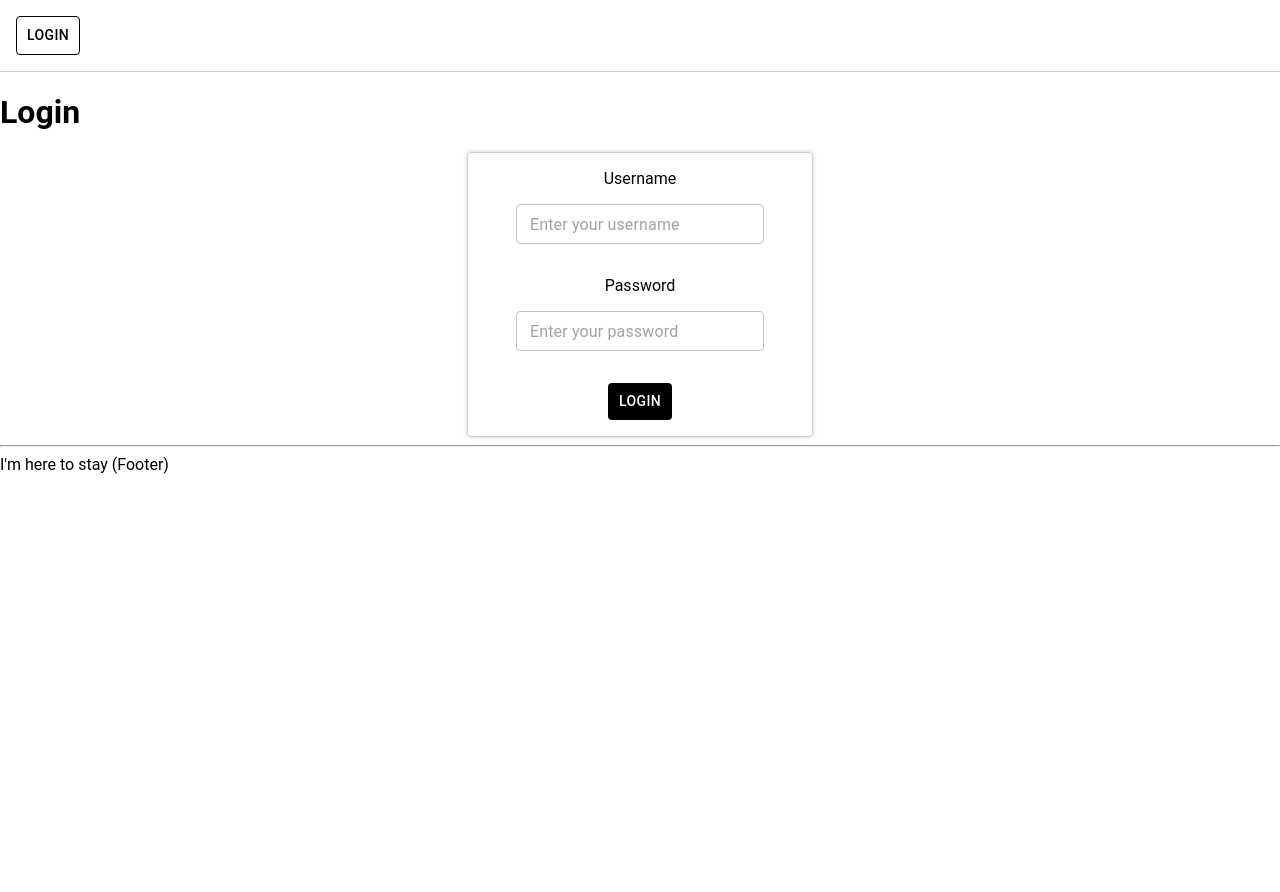
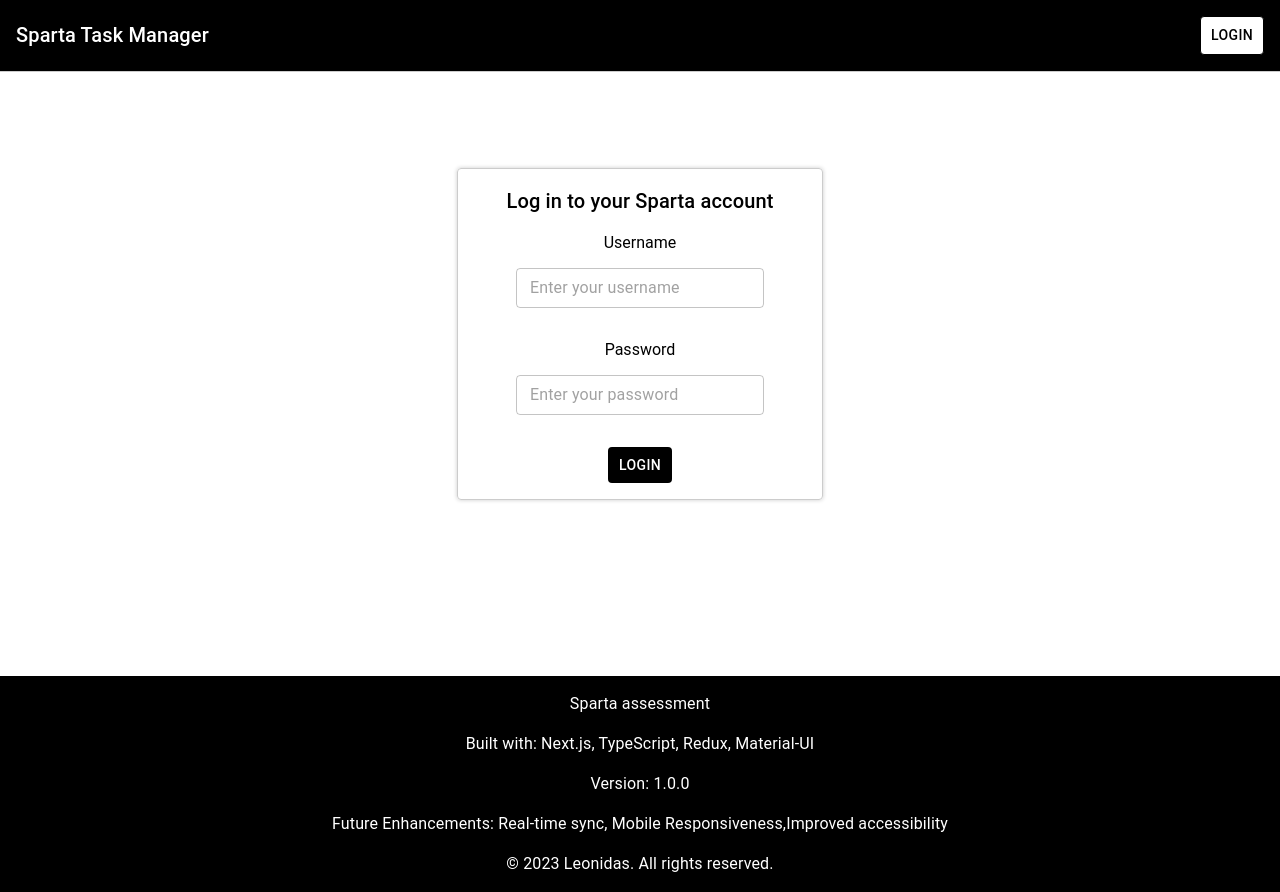
Before and after one commit to Jonandereg/sparta-assessment, a Next.js app: page /login in a window 1280 px wide. Before the commit the page ends 800 px from the top, so only its background shows below. Built offline with nearby package versions, Linux system fonts and the light colour scheme.

Commit message:
improved styling

```diff
--- a/components/Layout.tsx
+++ b/components/Layout.tsx
@@ -4,8 +4,8 @@
 import { useDispatch, useSelector } from "react-redux";
 import { logout } from "../store/slices/authSlice";
 import { RootState } from "../store";
-import { Box, styled } from "@mui/material";
-import { SecondaryButton } from "./buttons";
+import { Box, Typography, styled } from "@mui/material";
+import { CustomButton } from "./buttons";
 
 type Props = {
   children?: ReactNode;
@@ -32,20 +32,40 @@
       <header>
         <nav>
           <NavMenu>
+            <Typography variant="h6" style={{ flexGrow: 1 }}>
+              Sparta Task Manager
+            </Typography>
             {isAuthenticated ? (
-              <SecondaryButton onClick={handleLogout}>Logout</SecondaryButton>
+              <LogoutContainer>
+                <Typography variant="h6">Logged in</Typography>
+                <CustomButton className="secondary" onClick={handleLogout}>
+                  Logout
+                </CustomButton>
+              </LogoutContainer>
             ) : (
-              <SecondaryButton>
+              <CustomButton className="secondary">
                 <StyledLink href="/login">Login</StyledLink>
-              </SecondaryButton>
+              </CustomButton>
             )}
           </NavMenu>
         </nav>
       </header>
       {children}
       <footer>
-        <hr />
-        <span>I'm here to stay (Footer)</span>
+        <FooterContainer>
+          <Typography variant="body1">Sparta assessment</Typography>
+          <Typography variant="body1">
+            Built with: Next.js, TypeScript, Redux, Material-UI
+          </Typography>
+          <Typography variant="body1">Version: 1.0.0</Typography>
+          <Typography variant="body1">
+            Future Enhancements: Real-time sync, Mobile Responsiveness,Improved
+            accessibility
+          </Typography>
+          <Typography variant="body1">
+            © 2023 Leonidas. All rights reserved.
+          </Typography>
+        </FooterContainer>
       </footer>
     </div>
   );
@@ -59,6 +79,14 @@
   align-items: center;
   padding: 1rem;
   border-bottom: 1px solid #ccc;
+  background-color: black;
+  color: white;
+`;
+
+const LogoutContainer = styled(Box)`
+  display: flex;
+  grid-gap: 1rem;
+  align-items: center;
 `;
 
 const StyledLink = styled(Link)`
@@ -68,3 +96,13 @@
     color: white;
   }
 `;
+const FooterContainer = styled(Box)`
+  margin-top: 10rem;
+  background-color: black;
+  color: white;
+  padding: 1rem;
+  display: flex;
+  flex-direction: column;
+  grid-gap: 1rem;
+  align-items: center;
+`;
--- a/components/buttons.tsx
+++ b/components/buttons.tsx
@@ -1,24 +1,19 @@
 import { Button, styled } from "@mui/material";
 
-export const PrimaryButton = ({ children, ...props }) => {
+export const CustomButton = ({ children, ...props }) => {
   return <PrimaryButtonStyled {...props}>{children}</PrimaryButtonStyled>;
-};
-
-export const SecondaryButton = ({ children, ...props }) => {
-  return <SecondaryButtonStyled {...props}>{children}</SecondaryButtonStyled>;
 };
 
 const PrimaryButtonStyled = styled(Button)`
   background-color: black;
   color: white;
+
   &:hover {
     background-color: white;
     color: black;
     border: 1px solid black;
   }
-`;
-
-const SecondaryButtonStyled = styled(Button)`
+  &.secondary {
     background-color: white;
     color: black;
     border: 1px solid black;
@@ -26,4 +21,5 @@
       background-color: black;
       color: white;
     }
+  }
 `;
--- a/components/loginForm.tsx
+++ b/components/loginForm.tsx
@@ -3,8 +3,8 @@
 import { useRouter } from "next/router";
 import { useDispatch } from "react-redux";
 import { login } from "../store/slices/authSlice";
-import { Box, TextField, styled } from "@mui/material";
-import { PrimaryButton } from "./buttons";
+import { Box, TextField, Typography, styled } from "@mui/material";
+import { CustomButton } from "./buttons";
 
 export const LoginForm = () => {
   const [username, setUsername] = useState("");
@@ -22,6 +22,7 @@
   return (
     <form onSubmit={(e) => e.preventDefault()}>
       <FormInnerContainer>
+        <Typography variant="h6">Log in to your Sparta account </Typography>
         <InputContainer>
           <label>Username</label>
           <TextField
@@ -44,9 +45,9 @@
           />
         </InputContainer>
         <ButtonContainer>
-          <PrimaryButton type="submit" onClick={handleLogin}>
+          <CustomButton type="submit" onClick={handleLogin} className="rounded">
             Login
-          </PrimaryButton>
+          </CustomButton>
         </ButtonContainer>
       </FormInnerContainer>
     </form>
--- a/pages/login.tsx
+++ b/pages/login.tsx
@@ -1,12 +1,22 @@
+import styled from "@emotion/styled";
 import { LoginForm } from "../components/loginForm";
+import { Box } from "@mui/material";
 
 const LoginPage = () => {
   return (
-    <div>
-      <h1>Login</h1>
+    <LoginPageContainer>
       <LoginForm />
-    </div>
+    </LoginPageContainer>
   );
 };
 
 export default LoginPage;
+
+const LoginPageContainer = styled(Box)`
+  display: flex;
+  flex-direction: column;
+  align-items: center;
+  justify-content: center;
+  padding: 1rem;
+  margin-top: 5rem;
+`;
```
Also changed, not shown: components/taskItem.tsx (+21 -13 lines), components/taskList.tsx (+11 -4 lines), pages/index.tsx (+14 -2 lines). Lines whose indentation alone changed are shown as unchanged.
